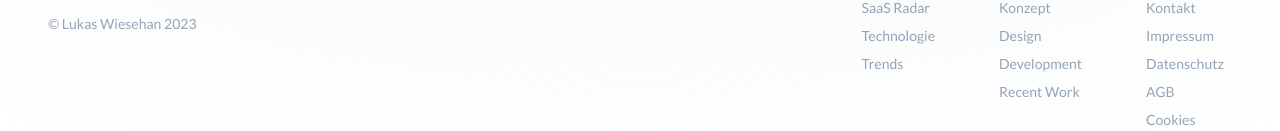
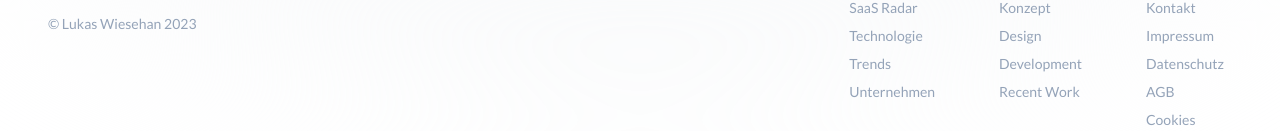
Before and after one commit to lukaswiesehan/lw.works-old, a Next.js app: page / in a window 1280 px wide. Shown: the part 821-952 px from the top of the page. Built offline with nearby package versions, Linux system fonts and the light colour scheme.

Commit message:
Update footer.tsx

```diff
--- a/components/layout/footer.tsx
+++ b/components/layout/footer.tsx
@@ -10,7 +10,8 @@ const menus = [
     elements: [
       {caption: 'SaaS Radar', href: '/blog/saas-radar'},
       {caption: 'Technologie', href: '/blog/technology'},
-      {caption: 'Trends', href: '/blog/trends'}
+      {caption: 'Trends', href: '/blog/trends'},
+      {caption: 'Unternehmen', href: '/blog/company'}
     ]
   },
   {
```
